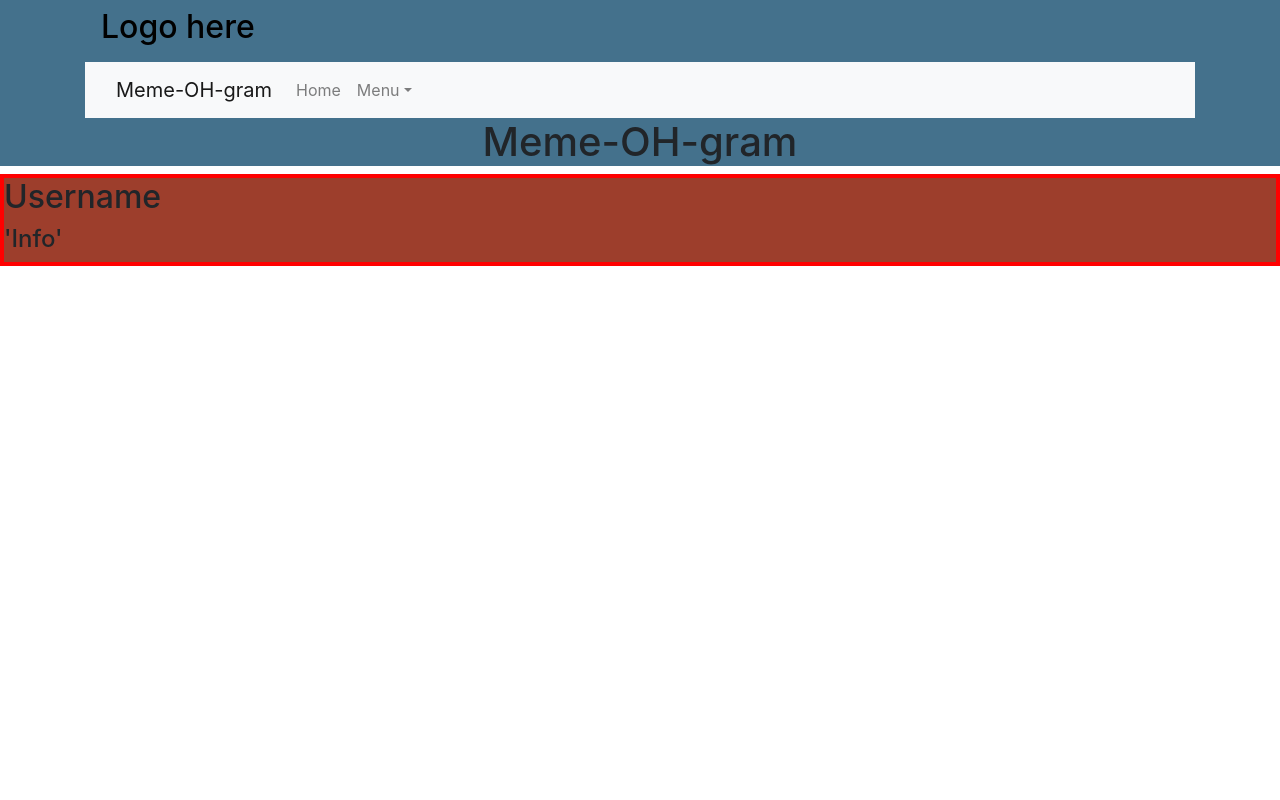
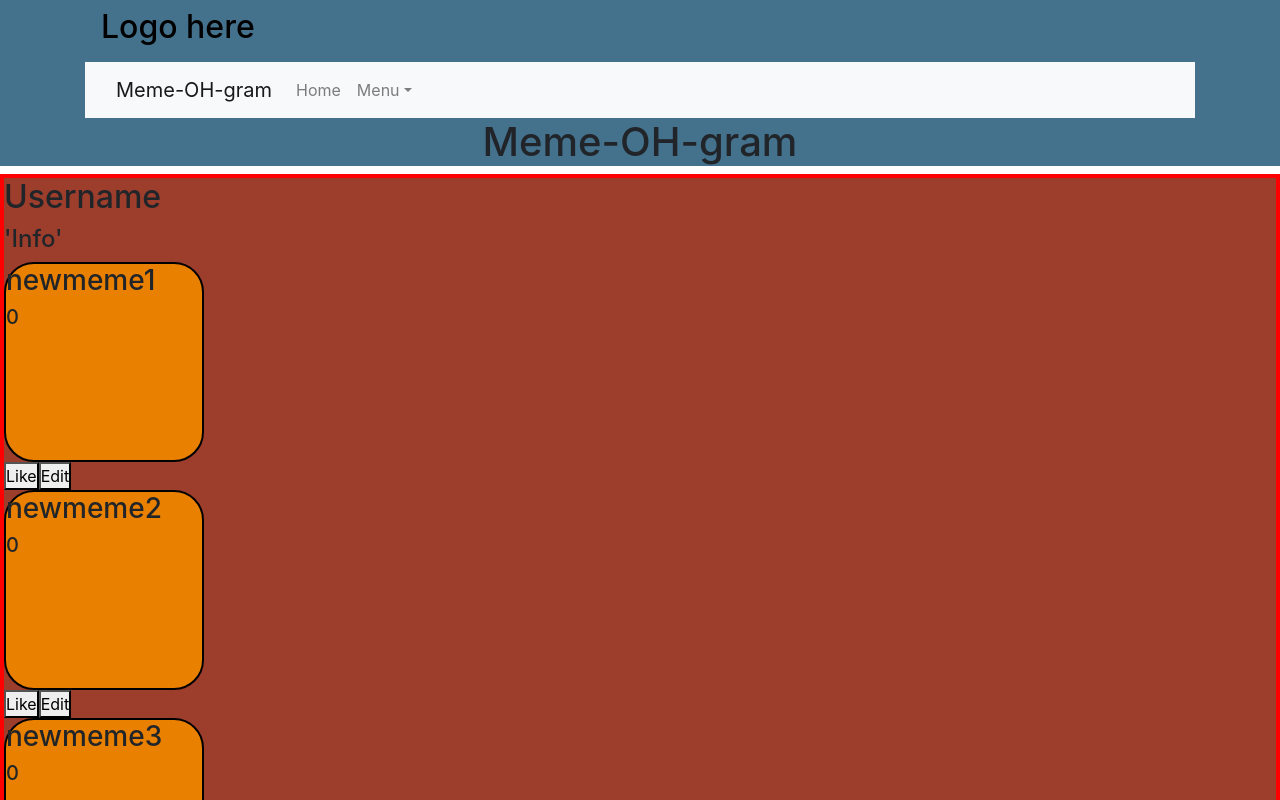
Before and after one commit to kimberlyamaya/MEME-OH-GRAM_2.0, a React (Create React App) app in the folder client/: page /profile in a window 1280 px wide. Shown: the top 800 px of the page. Built offline with nearby package versions, Linux system fonts and the light colour scheme.

Commit message:
added like and unlike to profile

```diff
--- a/client/src/components/Home/Home.js
+++ b/client/src/components/Home/Home.js
@@ -20,7 +20,6 @@ function Home() {
     const [count, setCount] = useState(0);
 
     const memes=["meme1", "meme2", "meme3", "meme4", "meme5", "meme6", "meme7", "meme8"]
-    // const newmeme=["newmeme1", "newmeme2", "newmeme3", "newmeme4", "newmeme5", "newmeme6", "newmeme7", "newmeme8"]
 
     return (
 
--- a/client/src/components/Profile/Profile.js
+++ b/client/src/components/Profile/Profile.js
@@ -1,4 +1,5 @@
 import React from 'react';
+import NewMeme from '../NewMeme/NewMeme'
 // import ReactDOM from 'react-dom';
 // import './index.css';
 // import App from '../../client/src/App';
@@ -7,6 +8,8 @@ import React from 'react';
 
 
 function Profile() {
+
+    const newmeme=["newmeme1", "newmeme2", "newmeme3", "newmeme4", "newmeme5", "newmeme6", "newmeme7", "newmeme8"]
 
     // const Edit = () => {
     //     console.log("Edit");
@@ -35,12 +38,15 @@ function Profile() {
 
 
     return (
-        <div className="Profile">
-            <h2>Username</h2>
-            <h4>'Info'</h4>
+    <div className="Profile">
+        <h2>Username</h2>
+        <h4>'Info'</h4>
+        {newmeme.map((newmeme)=>(
+        <NewMeme name={newmeme}  />
 
+        ))}
 
-<div>
+    <div>
     <div></div>
 </div>
 
```
